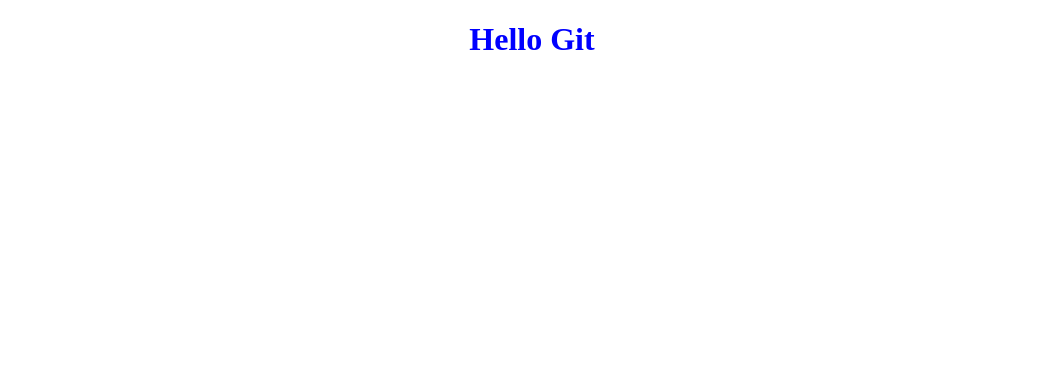
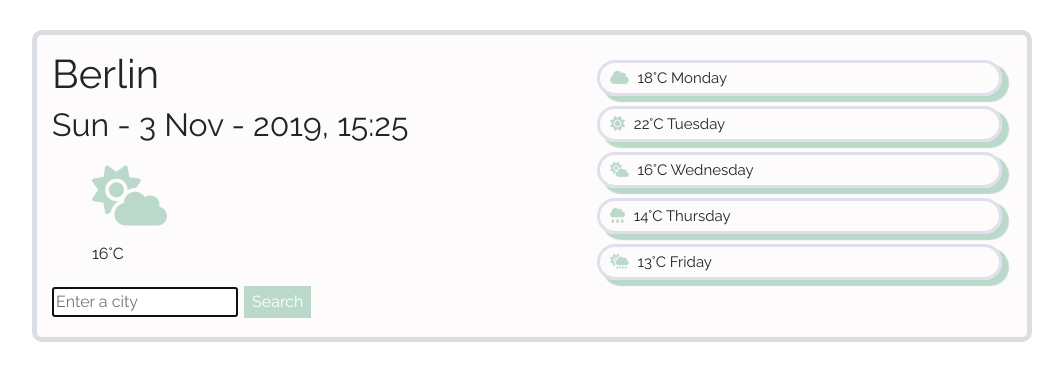
Before and after one commit to Annabeyy/example, a plain HTML site: page index.html in a window 1280 px wide. Shown: the whole page, without its empty margins (108-1171 px from the left). Drawn offline with nearby package versions, Linux system fonts and the light colour scheme.

Commit message:
inport my app

```diff
--- a/index.html
+++ b/index.html
@@ -4,15 +4,179 @@
     <meta charset="UTF-8" />
     <meta name="viewport" content="width=device-width, initial-scale=1.0" />
     <meta http-equiv="X-UA-Compatible" content="ie=edge" />
-    <title>Document</title>
-    <style>
-      h1 {
-        text-align: center;
-        color: blue;
+    <link
+      rel="stylesheet"
+      href="https://stackpath.bootstrapcdn.com/bootstrap/4.3.1/css/bootstrap.min.css"
+      integrity="sha384-ggOyR0iXCbMQv3Xipma34MD+dH/1fQ784/j6cY/iJTQUOhcWr7x9JvoRxT2MZw1T"
+      crossorigin="anonymous"
+    />
+    <script
+      src="https://kit.fontawesome.com/8660658c92.js"
+      crossorigin="anonymous"
+    ></script>
+
+    <link
+      href="https://fonts.googleapis.com/css?family=Raleway&display=swap"
+      rel="stylesheet"
+    />
+
+    <title>weather app</title>
+  </head>
+
+  <style>
+    .weatherapp {
+      border: 5px solid #dadde1;
+      margin: 30px auto;
+      max-width: 1000px;
+      padding: 15px;
+      border-radius: 10px;
+      font-family: "Raleway", sans-serif;
+      background: rgb(253, 251, 251);
+    }
+
+    .icon {
+      font-size: 60px;
+      color: rgba(34, 138, 94, 0.3);
+    }
+
+    .icons {
+      font-size: 15px;
+      color: rgba(34, 138, 94, 0.3);
+      position: relative;
+      left: 10px;
+    }
+
+    .forcast {
+      border-radius: 30px;
+      border: 3px solid #e0e0ec;
+      box-shadow: 6px 5px 1px 1px rgba(34, 138, 94, 0.3);
+      line-height: 30px;
+      margin: 10px;
+      font-size: 15px;
+    }
+
+    .weatherapp li {
+      list-style: none;
+    }
+
+    .forcasttext {
+      position: relative;
+      left: 15px;
+    }
+
+    .city-name {
+      font-size: 20px;
+    }
+
+    .h2 {
+      font-size: 10px;
+      font-weight: 600;
+    }
+
+    input[type="button"],
+    input[type="submit"],
+    input[type="reset"] {
+      background-color: rgba(34, 138, 94, 0.3);
+      border: none;
+      color: white;
+      padding: 4px 8px;
+      text-decoration: none;
+      margin: 4px 2px;
+    }
+  </style>
+
+  <body>
+    <div class="container">
+      <div class="weatherapp">
+        <div class="row">
+          <div class="col-6">
+            <h1 id="city-name">Berlin</h1>
+            <h2>7. October 2019</h2>
+
+            <ul class="today">
+              <span class="icon"> <i class="fas fa-cloud-sun"></i></span>
+
+              <li><span class="temp">16°C</span></li>
+            </ul>
+            <form id="search-from">
+              <input
+                type="text"
+                placeholder="Enter a city"
+                autocomplete="off"
+                autofocus="on"
+                id="search-input"
+              />
+              <input type="submit" value="Search" />
+            </form>
+          </div>
+          <div class="col-6">
+            <ul>
+              <li class="forcast">
+                <span class="icons"> <i class="fas fa-cloud"></i> </span>
+                <span class="forcasttext">18°C Monday</span>
+              </li>
+              <li class="forcast">
+                <span class="icons"><i class="fas fa-sun"></i> </span>
+                <span class="forcasttext">22°C Tuesday</span>
+              </li>
+              <li class="forcast">
+                <span class="icons"><i class="fas fa-cloud-sun"></i> </span>
+                <span class="forcasttext"> 16°C Wednesday</span>
+              </li>
+              <li class="forcast">
+                <span class="icons"><i class="fas fa-cloud-rain"></i> </span>
+                <span class="forcasttext"> 14°C Thursday</span>
+              </li>
+              <li class="forcast">
+                <span class="icons"><i class="fas fa-cloud-sun-rain"></i></span>
+                <span class="forcasttext"> 13°C Friday</span>
+              </li>
+            </ul>
+          </div>
+        </div>
+      </div>
+    </div>
+
+    <script>
+      let h2 = document.querySelector("h2");
+      let now = new Date();
+      let date = now.getDate();
+      let hour = now.getHours();
+      let minutes = now.getMinutes();
+      let year = now.getFullYear();
+
+      let days = ["Sun", "Mon", "Tue", "Wed", "Thu", "Fri", "Sat"];
+      let day = days[now.getDay()];
+
+      let months = [
+        "Jan",
+        "Feb",
+        "March",
+        "Apr",
+        "May",
+        "Jun",
+        "Jul",
+        "Aug",
+        "Sep",
+        "Oct",
+        "Nov",
+        "Dec"
+      ];
+      let month = months[now.getMonth()];
+
+      h2.innerHTML = `${day} -  ${date} ${month} - ${year}, ${hour}:${minutes} `;
+
+      function search(event) {
+        event.preventDefault();
+        let searchInput = document.querySelector("#search-input");
+        if (searchInput.value.length) {
+          let city = document.querySelector("#city-name");
+          city.innerHTML = searchInput.value;
+        }
       }
-    </style>
-  </head>
-  <body>
-    <h1>Hello Git</h1>
+
+      let searchForm = document.querySelector("#search-form");
+      searchForm.addEventListener("submit", search);
+    </script>
   </body>
 </html>
```
